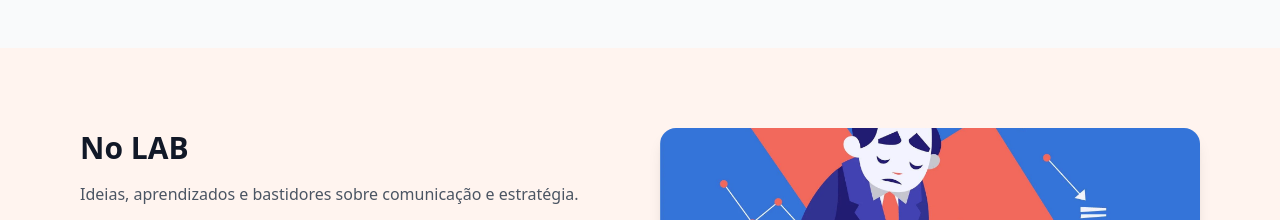
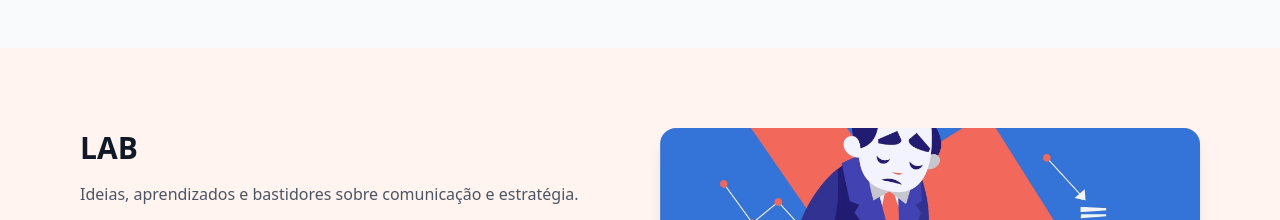
Before and after one commit to andretomazela-dev/integrado, a Next.js app: page / in a window 1280 px wide. Shown: the part 1500-1720 px from the top of the page. Built offline with nearby package versions, Linux system fonts and the light colour scheme.

Commit message:
Update page.jsx

```diff
--- a/app/page.jsx
+++ b/app/page.jsx
@@ -305,7 +305,7 @@ return (
     <div className="container grid md:grid-cols-2 gap-10 items-center">
       <div className="order-2 md:order-1">
         <h2 className="text-2xl md:text-3xl font-semibold mb-4 text-gray-900">
-          No LAB
+          LAB
         </h2>
         <p className="text-gray-600 mb-6 text-lg md:text-base">
           Ideias, aprendizados e bastidores sobre comunicação e estratégia.
```
